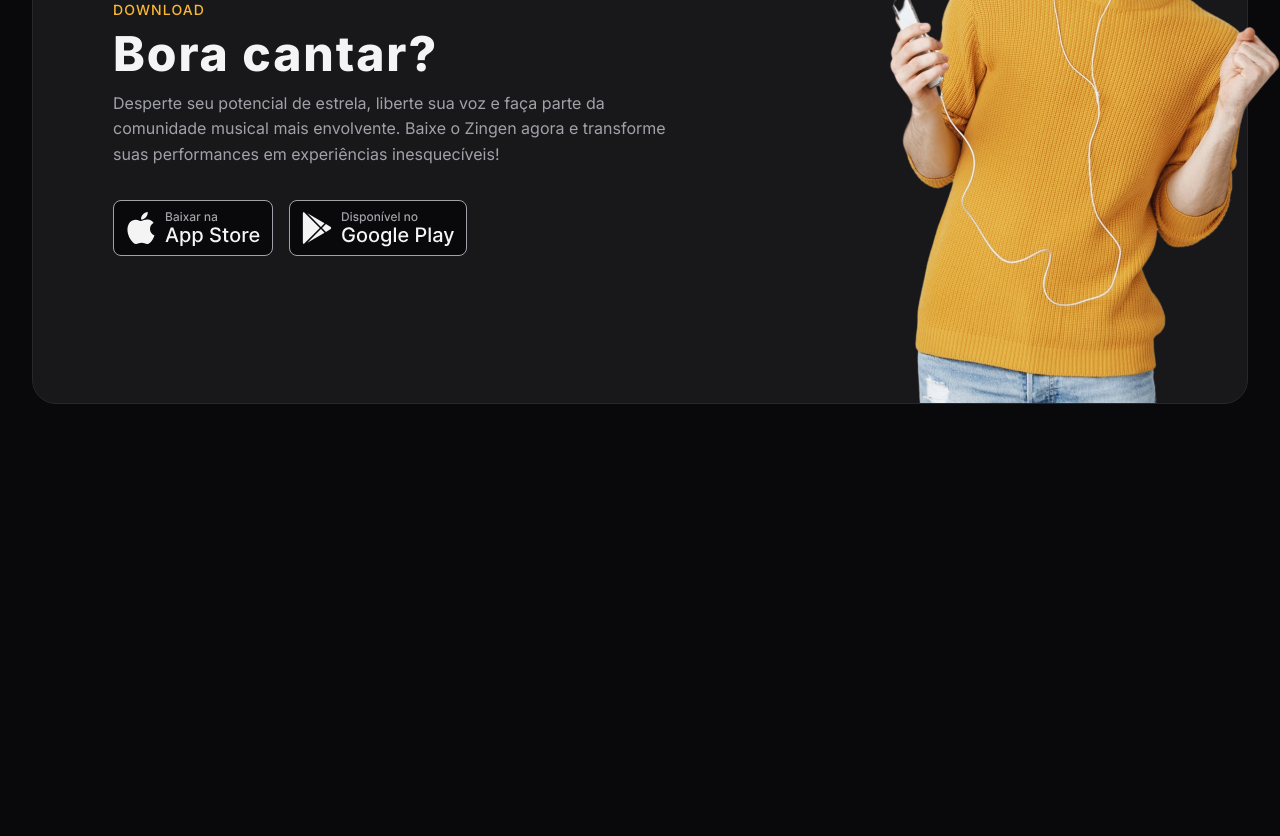
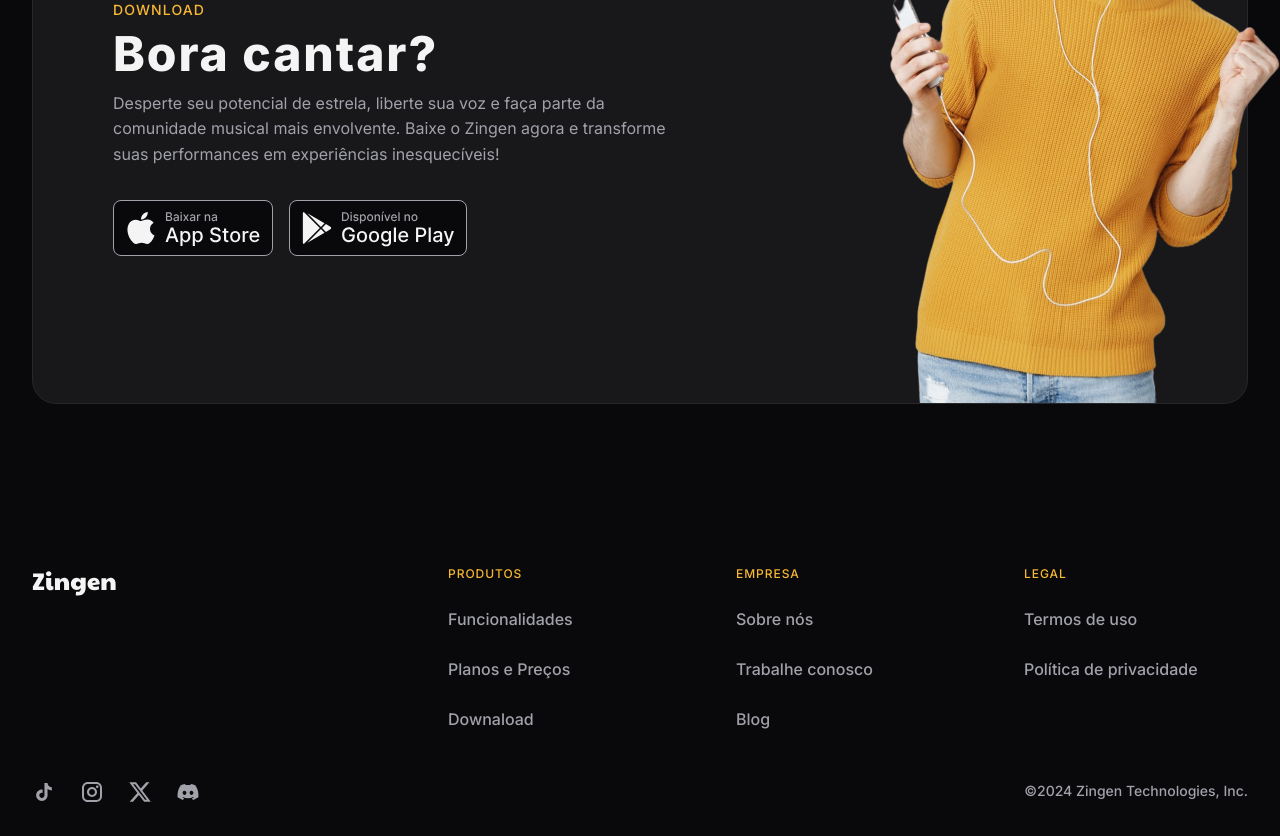
Before and after one commit to Caiollopes/zingen-rks, a plain HTML site: page index.html in a window 1280 px wide. Shown: the part 3800-4636 px from the top of the page. Before the commit the page ends 4284 px from the top, so only its background shows below. Drawn offline with Linux system fonts and the light colour scheme.

Commit message:
Seção footer

```diff
--- a/index.html
+++ b/index.html
@@ -186,5 +186,42 @@
       </div>
     </div>
   </section>
+
+  <footer>
+    <div class="container py-xl grid">
+      <section class="grid top">
+        <img src="assets/icons/Logo.svg" alt="">
+
+        <nav class="even-columns2">
+          <ul role="list" class="grid gap-1.5">
+            <li class="title">Produtos</li>
+            <li> <a href="#features">Funcionalidades</a> </li>
+            <li> <a href="#pricing">Planos e Preços</a> </li>
+            <li> <a href="#download">Downaload</a> </li>
+          </ul>
+          <ul role="list" class="grid gap-1.5">
+            <li class="title">Empresa</li>
+            <li> <a href="#about">Sobre nós</a> </li>
+            <li> <a href="#">Trabalhe conosco</a> </li>
+            <li> <a href="#">Blog</a> </li>
+          </ul>
+          <ul role="list" class="grid gap-1.5">
+            <li class="title">Legal</li>
+            <li> <a href="#">Termos de uso</a> </li>
+            <li> <a href="#">Política de privacidade</a> </li>
+          </ul>
+        </nav>
+      </section>
+      <section class="bottom flex gap-1.5">
+        <div class="flex gap-1.5">
+          <a href="#" class="social" aria-label="tiktok"></a>
+          <a href="#" class="social" aria-label="instagram"></a>
+          <a href="#" class="social" aria-label="twitter"></a>
+          <a href="#" class="social" aria-label="discord"></a>
+        </div>
+        <span class="copy">©2024 Zingen Technologies, Inc.</span>
+      </section>
+    </div>
+  </footer>
 </body>
 </html>
--- /dev/null
+++ b/styles/footer.css
@@ -0,0 +1,60 @@
+footer {
+  color: var(--text-color-secondary);
+  font-weight: var(--fw-md);
+
+  & .container {
+    padding-inline: 3rem;
+  }
+
+  & .container,
+  & .top {
+    gap: 3rem;
+  }
+
+  & nav.even-columns2 {
+    gap: 4rem;
+  }
+
+  & .top ul {
+    align-content: start;
+  }
+
+  & .title {
+    font-size: 0.75rem;
+    letter-spacing: 0.08em;
+    text-transform: uppercase;
+    color: var(--brand-color-primary);
+  }
+
+  & .bottom {
+    flex-wrap: wrap;
+
+    & div:nth-child(1) {
+      margin-right: auto;
+    }
+    & span {
+      font-size: .875rem;
+    }
+  }
+
+  @media (width >= 80em) {
+    .container {
+      padding-inline: 0;
+      padding-bottom: 2rem;
+    }
+
+    & .top {
+      grid-template-columns: auto 1fr;
+
+      & nav {
+        margin-left: auto;
+
+        & ul {
+          width: 14rem;
+        }
+      }
+    }
+
+
+  }
+}
--- a/styles/global.css
+++ b/styles/global.css
@@ -50,6 +50,8 @@ html {
   color: var(--text-color-primary);
 
   overflow-x: hidden;
+
+  scroll-behavior: smooth;
 }
 
 body {
--- a/styles/index.css
+++ b/styles/index.css
@@ -10,3 +10,4 @@
 @import url(features.css) (width >= 80rem);
 @import url(pricing.css);
 @import url(download.css);
+@import url(footer.css);
```
